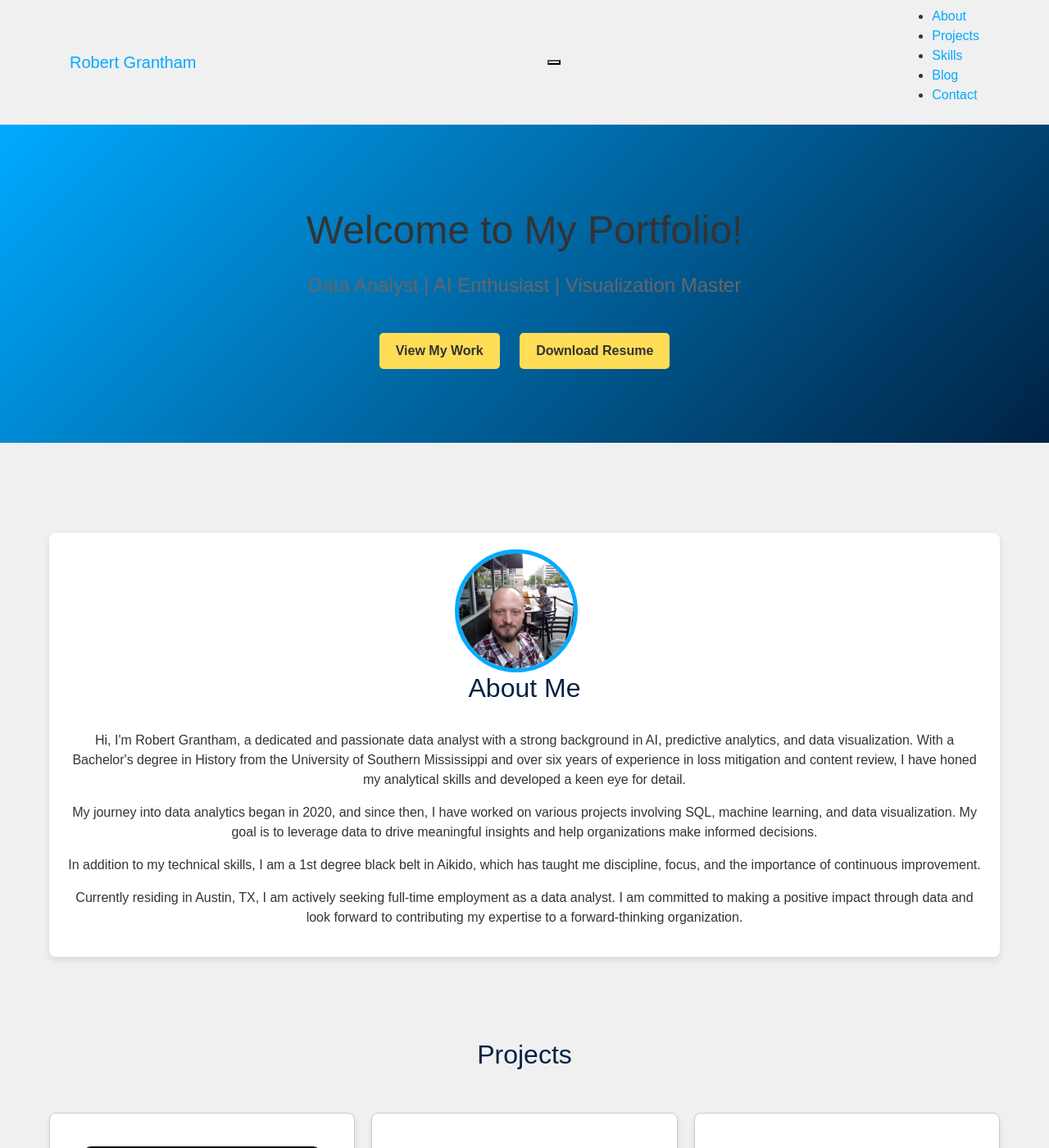
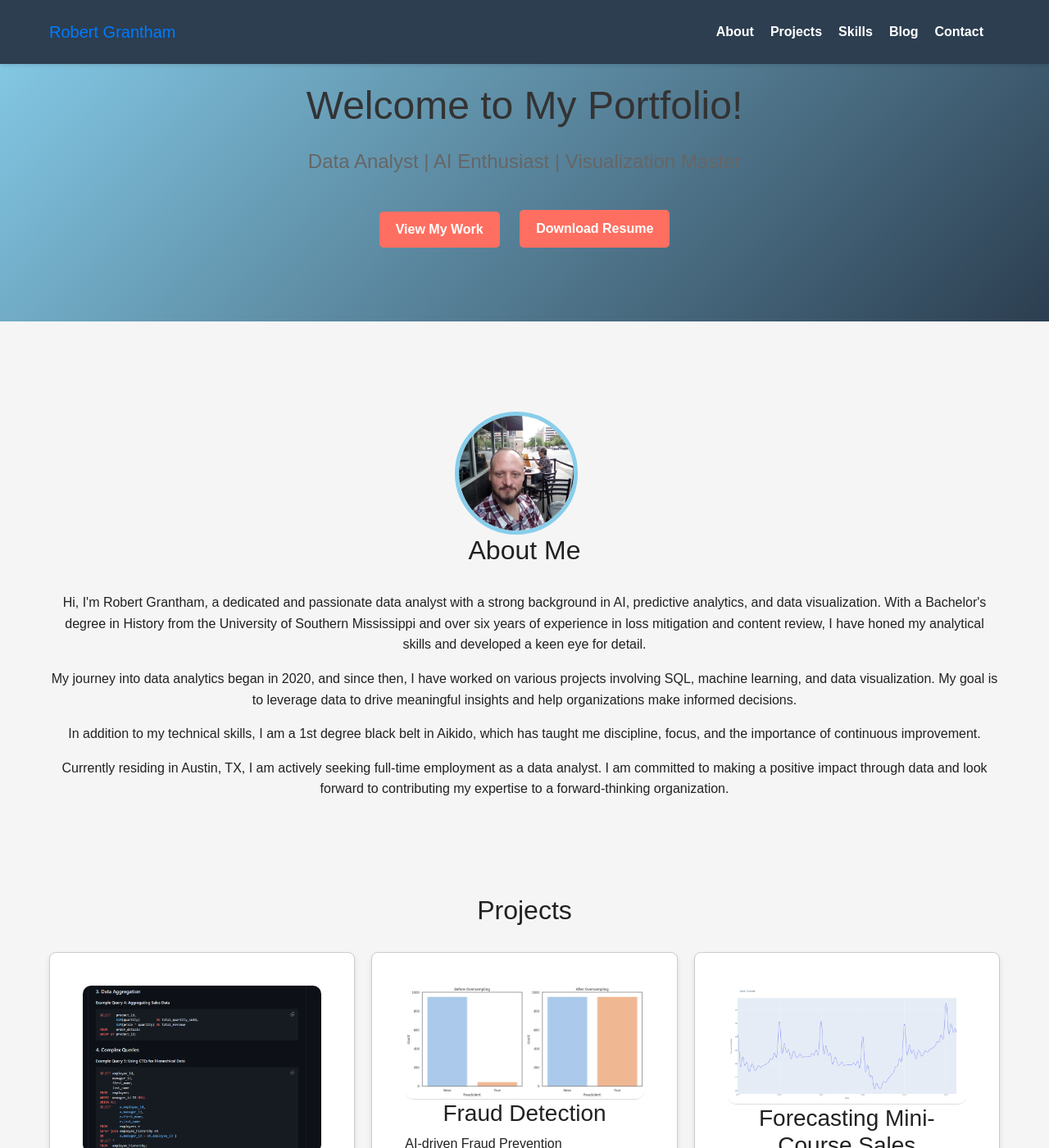
Before and after one commit to rgrantham82/rgrantham82.github.io, a Jekyll site: the page built from index.html, in a window 1280 px wide and 1400 px high. Shown: the whole window at 82% size. Built offline with Jekyll 4.4.1, drawn with Linux system fonts in a browser that asks for light colours; nearby versions of some CDN libraries.

Commit message:
Update styles.css

```diff
--- a/assets/css/styles.css
+++ b/assets/css/styles.css
@@ -1,175 +1,173 @@
-/* Color scheme */
+/* Root variables */
 :root {
-  --primary-color: #00aaff;
-  --secondary-color: #002244;
-  --accent-color: #ffdd57;
-  --background-color: #f0f0f0;
-  --text-color: #333333;
-  --link-color: var(--primary-color);
-  --link-hover-color: var(--accent-color);
+    --primary-color: #87CEEB; /* Serene Sky Blue */
+    --secondary-color: #2C3E50; /* Dark Blue */
+    --accent-color: #FF6F61; /* Coral */
+    --surface-color: #FFFFFF;
+    --text-color: #212121;
+    --background-color: #F5F5F5;
+    --header-footer-background: #2C3E50;
+    --header-footer-text: #FFFFFF;
 }
 
+/* Global styles */
 
-
-/* Other variables */
-:root {
-    --container-max-width: 1200px;
-    --container-padding: 20px;
-    --transition-duration: 0.3s;
-    --header-height: 70px;
+body {
+    font-family: Montserrat, sans-serif;
+    line-height: 1.6;
+    color: var(--text-color);
+    background-color: var(--background-color);
+    margin: 0;
 }
 
-
-/* General Styles */
-body {
-  background-color: var(--background-color);
-  color: var(--text-color);
-  font-family: 'Montserrat', sans-serif;
+.container {
+    width: 100%;
+    max-width: 1200px;
+    margin: 0 auto;
+    padding: 0 20px;
 }
 
-h2, h3, h4 {
-  color: var(--secondary-color);
+/* Header and navigation */
+
+header {
+    padding: 10px 0;
+    position: fixed;
+    width: 100%;
+    top: 0;
+    z-index: 1000;
+    background-color: var(--header-footer-background);
+    color: var(--header-footer-text);
+    box-shadow: 0 2px 4px rgba(0, 0, 0, 0.1);
+    transition: background-color 0.3s, padding 0.3s;
 }
 
-a {
-  color: var(--link-color);
+header.scrolled {
+    background-color: var(--primary-color);
+    padding: 5px 0;
 }
 
-a:hover {
-  color: var(--link-hover-color);
+.navbar {
+    display: flex;
+    justify-content: space-between;
+    align-items: center;
+    transition: padding 0.3s;
 }
 
-/* About Section */
-.about-container {
-  background-color: white;
-  padding: 20px;
-  border-radius: 8px;
-  box-shadow: 0 4px 8px rgba(0, 0, 0, 0.1);
+.nav-links {
+    list-style-type: none;
+    margin: 0;
+    padding: 0;
+    display: flex;
+    transition: transform 0.3s;
 }
 
-.about-image {
-  border-radius: 50%;
-  width: 150px;
-  height: 150px;
-  margin-right: 20px;
-  object-fit: cover;
+.nav-links li {
+    margin-right: 20px;
 }
 
-/* Project Section */
-.project-card {
-  background-color: white;
-  padding: 20px;
-  margin: 20px 0;
-  border-radius: 8px;
-  box-shadow: 0 4px 8px rgba(0, 0, 0, 0.1);
+.nav-links a {
+    font-weight: 700;
+    color: var(--header-footer-text);
+    text-decoration: none;
+    transition: color 0.3s;
 }
 
-.project-card .btn, .project-card .btn-github {
-  background-color: var(--primary-color);
-  color: white;
-  padding: 10px 15px;
-  border: none;
-  border-radius: 4px;
-  text-decoration: none;
-  display: inline-block;
-  margin-top: 10px;
+.nav-links a:hover,
+.social-icons a:hover,
+a:hover {
+    color: var(--accent-color);
 }
 
-.project-card .btn:hover, .project-card .btn-github:hover {
-  background-color: var(--secondary-color);
+.navbar-toggle {
+    background: none;
+    border: none;
+    cursor: pointer;
+    padding: 10px;
+    display: none;
+    /* Hidden by default, shown in media query */
 }
 
-/* Skills Section */
-.skills-section {
-  background-color: var(--secondary-color);
-  color: white;
-  padding: 20px;
-  border-radius: 8px;
+.navbar-toggle i {
+    font-size: 1.5rem;
 }
 
-.skills-list li {
-  background-color: var(--primary-color);
-  color: white;
-  padding: 10px;
-  margin: 5px 0;
-  border-radius: 4px;
+@media screen and (min-width: 768px) {
+    .navbar {
+        display: flex;
+        justify-content: space-between;
+        align-items: center;
+    }
+
+    .navbar-toggle {
+        display: none;
+        /* Hide toggle button on larger screens */
+    }
+
+    .nav-links {
+        display: flex;
+        align-items: center;
+    }
 }
 
-/* Blog Section */
-.blog-section {
-  background-color: white;
-  padding: 20px;
-  border-radius: 8px;
-  box-shadow: 0 4px 8px rgba(0, 0, 0, 0.1);
+@media (max-width: 768px) {
+    .navbar-toggle {
+        display: block;
+        /* Show toggle button on smaller screens */
+    }
+
+    .nav-links {
+        position: absolute;
+        top: 70px;
+        left: 0;
+        width: 100%;
+        flex-direction: column;
+        align-items: center;
+        background-color: var(--header-footer-background);
+        transform: translateY(-100%);
+        transition: transform 0.3s ease-in-out;
+    }
+
+    .nav-links li {
+        margin: 10px 0;
+    }
+
+    .nav-links.active {
+        transform: translateY(0);
+    }
+
+    .contact-container {
+        flex-direction: column;
+    }
+
+    .contact-info,
+    .contact-form {
+        flex: 1 1 100%;
+        margin-bottom: 20px;
+    }
 }
 
-.blog-section h2 {
-  color: var(--secondary-color);
+/* Main content areas */
+
+main {
+    margin-top: 70px;
+    /* Adjust according to header height */
+    padding: 20px;
+    transition: margin-top 0.3s;
 }
 
-.blog-section .blog-post {
-  margin: 20px 0;
-}
-
-.blog-section .blog-post h3 a {
-  color: var(--primary-color);
-}
-
-.blog-section .blog-post h3 a:hover {
-  color: var(--accent-color);
-}
-
-/* Contact Section */
-.contact-section {
-  background-color: white;
-  padding: 20px;
-  border-radius: 8px;
-  box-shadow: 0 4px 8px rgba(0, 0, 0, 0.1);
-}
-
-.contact-form label {
-  color: var(--secondary-color);
-}
-
-.contact-form input, .contact-form textarea {
-  width: 100%;
-  padding: 10px;
-  margin: 10px 0;
-  border: 1px solid var(--primary-color);
-  border-radius: 4px;
-}
-
-.contact-form button {
-  background-color: var(--primary-color);
-  color: white;
-  padding: 10px 15px;
-  border: none;
-  border-radius: 4px;
-  text-decoration: none;
-  display: inline-block;
-}
-
-.contact-form button:hover {
-  background-color: var(--secondary-color);
-}
-
-
-/* Main Content */
-main {
-    margin-top: var(--header-height);
-    padding: var(--container-padding);
-    transition: margin-top var(--transition-duration);
-}
-
-h2, h3, section h2 {
+h2,
+h3,
+section h2 {
     text-align: center;
 }
 
-h2, p {
+h2,
+p {
     margin-bottom: 1em;
 }
 
 /* Footer */
+
 footer {
     padding: 20px 0;
     background-color: var(--header-footer-background);
@@ -177,14 +175,14 @@ footer {
     text-align: center;
     position: relative;
     z-index: 1;
-    transition: background-color var(--transition-duration), padding var(--transition-duration);
+    transition: background-color 0.3s, padding 0.3s;
 }
 
 .footer-content {
     display: flex;
     flex-direction: column;
     align-items: center;
-    transition: transform var(--transition-duration), opacity var(--transition-duration);
+    transition: transform 0.3s, opacity 0.3s;
     animation: slideInFromBottom 1s ease-in-out;
     animation-fill-mode: both;
 }
@@ -206,7 +204,7 @@ footer {
     color: var(--header-footer-text);
     text-decoration: none;
     font-size: 1.5em;
-    transition: color var(--transition-duration);
+    transition: color 0.3s;
 }
 
 .hero {
@@ -241,40 +239,8 @@ footer {
     animation: slideInFromRight 1s ease-in;
 }
 
-/* Hero Section */
-.hero {
-    background: linear-gradient(135deg, var(--primary-color), var(--secondary-color));
-    color: var(--header-footer-text);
-    text-align: center;
-    padding: 6rem var(--container-padding);
-    animation: fadeIn 1s ease-in;
-}
-
-.hero .container {
-    display: flex;
-    justify-content: center;
-    align-items: center;
-    flex-direction: column;
-}
-
-.hero .hero-content {
-    max-width: 800px;
-    margin: 0 auto;
-    animation: slideInFromLeft 1s ease-in;
-}
-
-.hero h1 {
-    font-size: 3rem;
-    margin: 0;
-}
-
-.hero p {
-    font-size: 1.5rem;
-    margin: 20px 0 30px;
-    animation: slideInFromRight 1s ease-in;
-}
-
-.hero a.btn, .hero a.resume-btn {
+.hero a.btn,
+.hero a.resume-btn {
     display: inline-block;
     margin: 10px;
     padding: 10px 20px;
@@ -283,75 +249,7 @@ footer {
     border: none;
     border-radius: 5px;
     text-decoration: none;
-    transition: background-color var(--transition-duration);
-}
-
-.hero a.btn:hover, .hero a.resume-btn:hover {
-    background-color: darken(var(--accent-color), 10%);
-}
-
-/* Section Styles */
-.section {
-    padding: 60px var(--container-padding);
-    margin: 60px auto;
-    max-width: var(--container-max-width);
-    opacity: 0;
-    transform: translateY(20px);
-    transition: opacity 1s, transform 1s;
-}
-
-.section.visible {
-    opacity: 1;
-    transform: translateY(0);
-    animation: fadeInUp 1s ease-in;
-}
-
-.about-container {
-    display: flex;
-    align-items: center;
-    justify-content: center;
-    flex-direction: column;
-    text-align: center;
-}
-
-.about-container .about-image {
-    width: 150px;
-    height: 150px;
-    border-radius: 50%;
-    object-fit: cover;
-    border: 5px solid var(--primary-color);
-    transition: transform var(--transition-duration), opacity var(--transition-duration);
-    animation: zoomIn 1s ease-in;
-}
-
-.about-container .about-image:hover {
-    transform: scale(1.1);
-    opacity: 0.8;
-}
-
-.about-container .about-text {
-    max-width: 800px;
-    margin-top: 20px;
-    font-size: 1.1rem;
-    color: var(--text-color);
-    animation: slideInFromBottom 1s ease-in;
-}
-
-
-.hero a.btn, .hero a.resume-btn {
-    display: inline-block;
-    margin: 10px;
-    padding: 10px 20px;
-    color: var(--header-footer-text);
-    background-color: var(--accent-color);
-    border: none;
-    border-radius: 5px;
-    text-decoration: none;
-    transition: background-color var(--transition-duration);
-
-    &:hover {
-        background-color: darken(var(--accent-color), 10%);
-    }
+    transition: background-color 0.3s ease;
 }
 
 .hero a.btn:hover,
```
